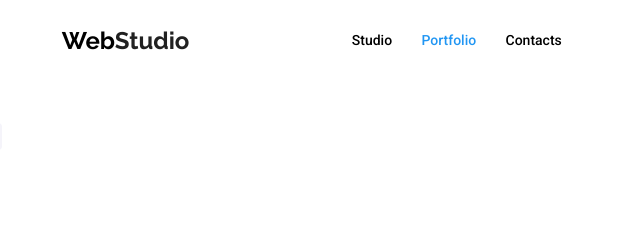
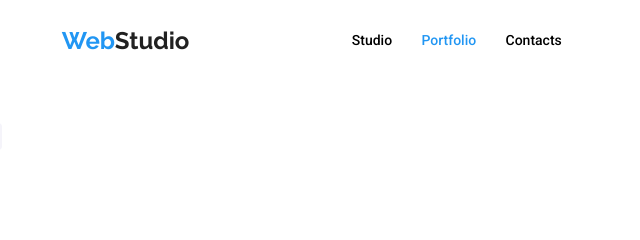
Before and after one commit to AdnanAsali/Goit-homework-2, a plain HTML site: page portfolio.html in a window 1280 px wide. Shown: the top 240 px of the page, 111-751 px from the left. Drawn offline with Linux system fonts and the light colour scheme.

Commit message:
Finalized all changes

```diff
--- a/portfolio.html
+++ b/portfolio.html
@@ -18,9 +18,8 @@
 <body>
     <header>
         <nav>
-            <div class="logo">
-                <a href="index.html">Web<span>Studio</span></a>
-            </div>
+            <a class="logo" href="#">Web<span>Studio</span></a>
+
             <div class="nav-items">
                 <ul>
                     <li>
```
